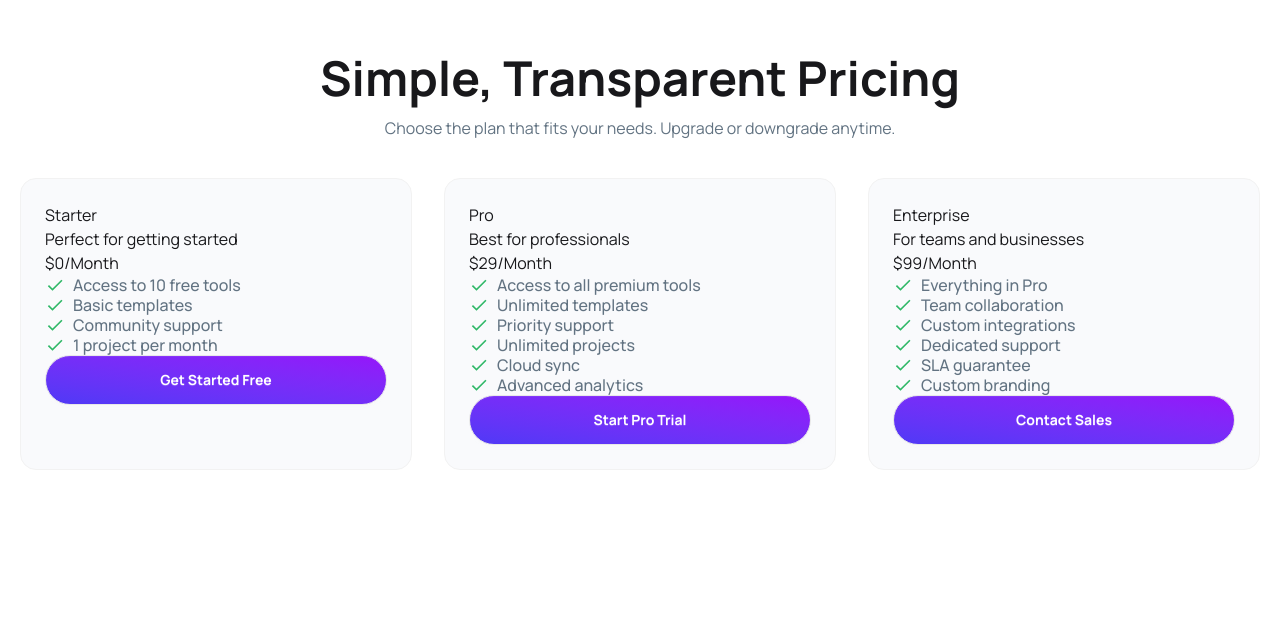
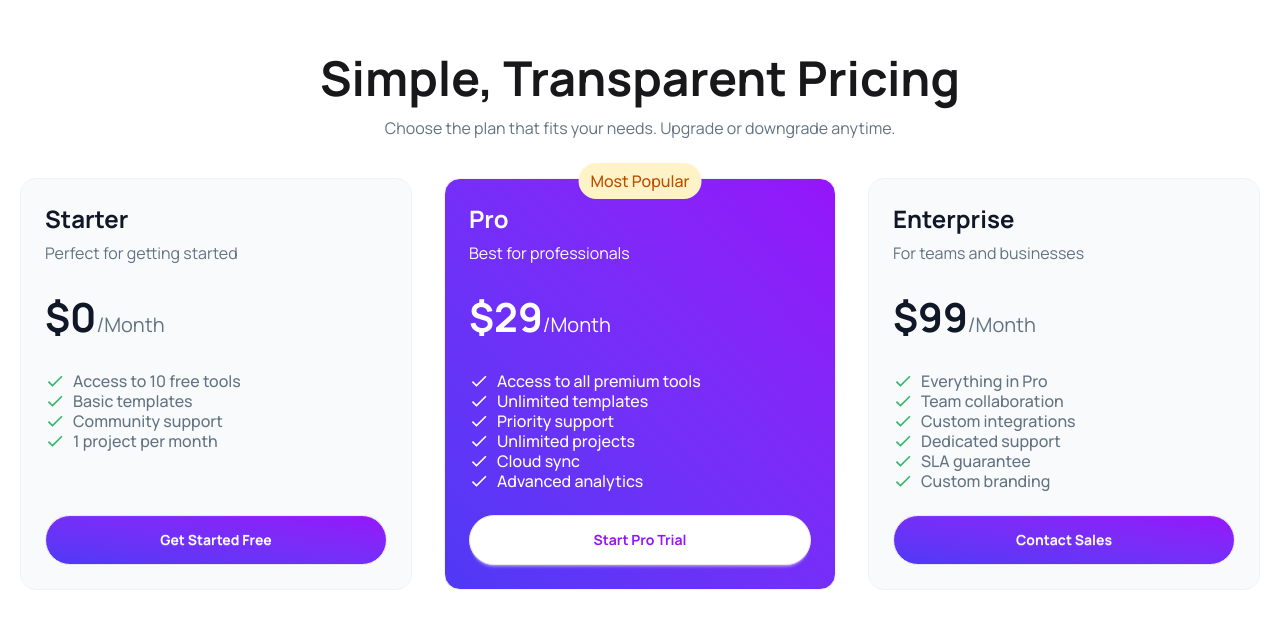
Before and after one commit to nafiz2024/Programming-Hero-Assignment-06, a React (Vite) app: page / in a window 1280 px wide. Shown: the part 3286-3914 px from the top of the page. Before the commit the page ends 3884 px from the top, so only its background shows below. Built offline with nearby package versions, Linux system fonts and the light colour scheme.

Commit message:
Pricing Section Complete

```diff
--- a/src/components/HomePage/Pricing/PricingCard/PricingCard.jsx
+++ b/src/components/HomePage/Pricing/PricingCard/PricingCard.jsx
@@ -6,24 +6,30 @@ const PricingCard = ({ pricingCard }) => {
     const { features, badge_text } = pricingCard;
 
     return (
-        <div className='p-6 bg-[#F9FAFC] border border-[#F2F2F2] rounded-2xl'>
+        <div className={` p-6 ${badge_text === "Most Popular" ? "bg-gradient-to-tr from-[#4F39F6] to-[#9514FA]" : "bg-[#F9FAFC]"} border border-[#F2F2F2] rounded-2xl`}>
+            <div className="relative flex flex-col gap-6 h-full text-red">
+                <div className={`absolute left-1/2 -translate-x-1/2 -top-10 text-[#BB4D00] ${badge_text === "Most Popular" ? "bg-[#FEF3C6]": "bg-white"} font-medium py-1.5 px-3 rounded-full`}>
+                    <span>{badge_text}</span>
+                </div>
                 <div className="">
-                <h1>{pricingCard.plan_name}</h1>
-                <p>{pricingCard.tagline}</p>
+                    <h1 className={`text-2xl font-bold mb-2 ${badge_text === "Most Popular" ? "text-white" : "text-[#101727]"}`}>{pricingCard.plan_name}</h1>
+                    <p className={`leading-5 ${badge_text === "Most Popular" ? "text-white" : "text-[#627382]"}`}>{pricingCard.tagline}</p>
                 </div>
-            <h1><span>{pricingCard.price}</span><span>{pricingCard.billing_cycle}</span></h1>
-            <div className="">
+                <h1><span className={`text-[40px] font-bold ${badge_text === "Most Popular" ? "text-white" : "text-[#101727]"}`}>{pricingCard.price}</span><span className={`text-xl ${badge_text === "Most Popular" ? "text-white" : "text-[#627382]"}`}>{pricingCard.billing_cycle}</span></h1>
+                <div className="flex-grow">
                     {
                         features.map((feature, ind) => {
                             return <PricingCardFeatures
                                 key={ind}
                                 feature={feature}
+                                pricingCard={pricingCard}
                             ></PricingCardFeatures>
                         })
                     }
                 </div>
                 <div className="">
-                <button className='btn rounded-full bg-gradient-to-tr from-[#4F39F6] to-[#9514FA] text-white hover:from-pink-500 hover:to-orange-500 p-6 w-full font-bold'>{pricingCard.button_text}</button>
+                    <button className={`btn rounded-full ${badge_text === "Most Popular" ? "bg-white text-[#9514FA]" : "bg-gradient-to-tr from-[#4F39F6] to-[#9514FA] text-white"} hover:from-pink-500 hover:to-orange-500 p-6 w-full font-bold`}>{pricingCard.button_text}</button>
+                </div>
             </div>
         </div>
     );
--- a/src/components/HomePage/Pricing/PricingCard/PricingCardFeatures/PricingCardFeatures.jsx
+++ b/src/components/HomePage/Pricing/PricingCard/PricingCardFeatures/PricingCardFeatures.jsx
@@ -1,11 +1,14 @@
 import React from 'react';
 import { MdOutlineDone } from 'react-icons/md';
 
-const PricingCardFeatures = ({ feature }) => {
+const PricingCardFeatures = ({ feature, pricingCard }) => {
+
+    const {badge_text } = pricingCard;
+
     return (
         <div>
-            <p className='flex items-center gap-2 font-medium text-[#627382] leading-5'>
-                <span className='text-[#30B868] text-xl'><MdOutlineDone /></span>
+            <p className={`flex items-center gap-2 font-medium ${badge_text === "Most Popular" ? "text-white" : "text-[#627382]"} leading-5`}>
+                <span className={` ${badge_text === "Most Popular" ? "text-white" : "text-[#30B868]"} text-xl`}><MdOutlineDone /></span>
                 {feature}
             </p>
         </div>
```
Lines whose indentation alone changed are shown as unchanged.
